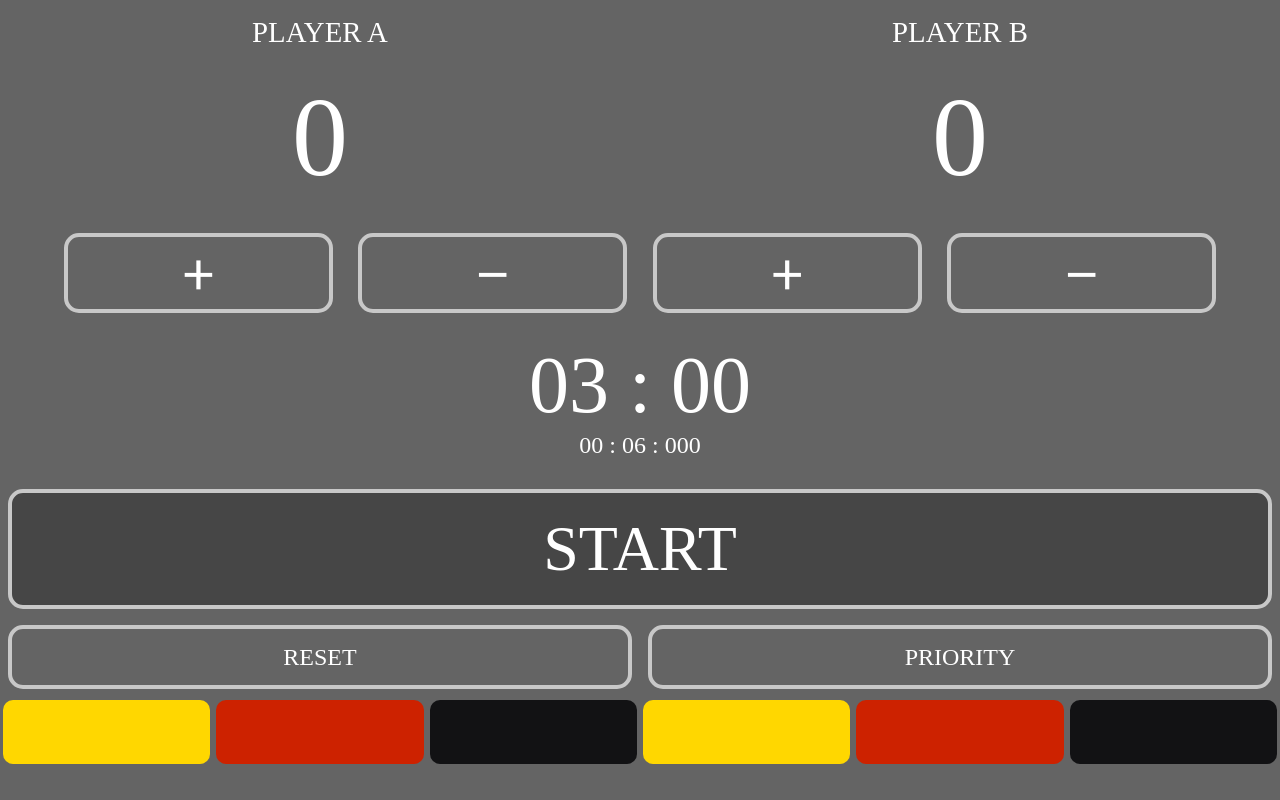
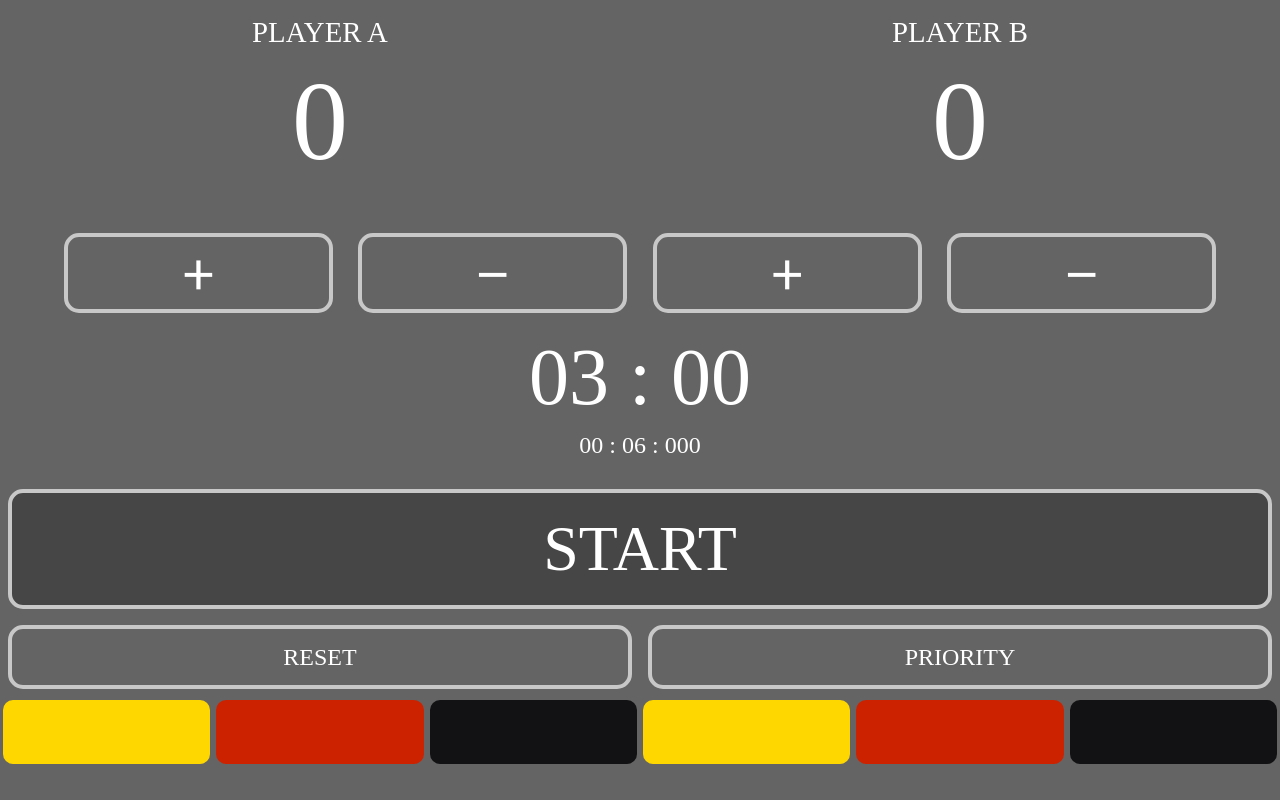
Before and after one commit to Mon-981/fencing, a plain HTML site: page index.html in a window 1280 px wide. Drawn offline with Linux system fonts and the light colour scheme; a web font is replaced by a local one.

Commit message:
Heights and font sizes changed

```diff
--- a/stylesheet.css
+++ b/stylesheet.css
@@ -106,19 +106,16 @@
     margin: 3px;
 }
 
-#names-points{
-    height: 20vh;
-}
 #plus-minus-btns{
 height: 12vh;
 }
 #timer{
     display: flex;
-    height: 10vh;
+    height: 12vh;
     font-size: 5rem;
     justify-content: center;
     align-items: center;
-    margin-top: 3vh;
+    margin-top: 1vh;
 }
 #pass-timer{
     display: flex;
@@ -139,7 +136,7 @@ height: 12vh;
     transition: height 0.2s ease;
 }
 #pa-points, #pb-points{
-    height: 17vh;
+    height: 21vh;
     align-items: center;
     font-size: 7rem;
     margin-bottom: 3vh;
```
